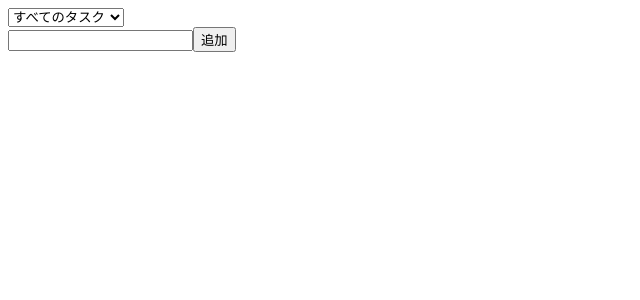
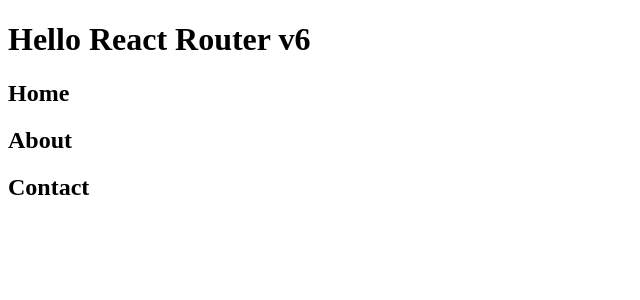
Before and after one commit to k-haruaki/vite-react-ts-app, a React (Vite) app: page / in a window 1280 px wide. Shown: the top 300 px of the page, without its empty margins (0-640 px from the left). Built offline with nearby package versions, Linux system fonts and the light colour scheme.

Commit message:
ルーティング確認用のコンポーネントを実装

```diff
--- a/src/App.tsx
+++ b/src/App.tsx
@@ -1,133 +1,14 @@
-import { useState } from 'react';
+import { About, Contact, Home } from './routes/index';
 
-type Todo = {
-  value: string;
-  readonly id: number;
-  checked: boolean;
-  removed: boolean;
-};
-
-type Filter = 'all' | 'checked' | 'unchecked' | 'removed';
-
-export const App = () => {
-  const [text, setText] = useState('');
-  const [todos, setTodos] = useState<Todo[]>([]);
-  const [filter, setFilter] = useState<Filter>('all');
-
-  const handleChange = (e: React.ChangeEvent<HTMLInputElement>) => {
-    setText(e.target.value);
-  };
-
-  const handleSubmit = () => {
-    if (!text) return;
-
-    const newTodo: Todo = {
-      value: text,
-      id: new Date().getTime(),
-      checked: false,
-      removed: false,
-    };
-
-    setTodos((todos) => [newTodo, ...todos]);
-    setText('');
-  };
-
-  const handleTodo = <K extends keyof Todo, V extends Todo[K]>(
-    id: number,
-    key: K,
-    value: V,
-  ) => {
-    setTodos((todos) => {
-      const newTodos = todos.map((todo) => {
-        if (todo.id === id) {
-          return { ...todo, [key]: value };
-        }
-        return todo;
-      });
-
-      return newTodos;
-    });
-  };
-
-  const handleSort = (filter: Filter) => {
-    setFilter(filter);
-  };
-
-  const handleEmpty = () => {
-    setTodos((todos) => todos.filter((todo) => !todo.removed));
-  };
-
-  const filteredTodos = todos.filter((todo) => {
-    switch (filter) {
-      case 'all':
-        return !todo.removed;
-      case 'checked':
-        return todo.checked && !todo.removed;
-      case 'unchecked':
-        return !todo.checked && !todo.removed;
-      case 'removed':
-        return todo.removed;
-      default:
-        return todo;
-    }
-  });
-
+const App = () => {
   return (
     <div>
-      <select
-        defaultValue="all"
-        onChange={(e) => handleSort(e.target.value as Filter)}
-      >
-        <option value="all">すべてのタスク</option>
-        <option value="checked">完了したタスク</option>
-        <option value="unchecked">現在のタスク</option>
-        <option value="removed">ごみ箱</option>
-      </select>
-      {filter === 'removed' ? (
-        <button
-          onClick={handleEmpty}
-          disabled={todos.filter((todo) => todo.removed).length === 0}
-        >
-          ごみ箱を空にする
-        </button>
-      ) : (
-        filter !== 'checked' && (
-          <form
-            onSubmit={(e) => {
-              e.preventDefault();
-              handleSubmit();
-            }}
-          >
-            <input type="text" value={text} onChange={(e) => handleChange(e)} />
-            <input type="submit" value="追加" onSubmit={handleSubmit} />
-          </form>
-        )
-      )}
-      <ul>
-        {filteredTodos.map((todo) => {
-          return (
-            <li key={todo.id}>
-              <input
-                type="checkbox"
-                disabled={todo.removed}
-                checked={todo.checked}
-                onChange={() => handleTodo(todo.id, 'checked', !todo.checked)}
-              />
-              <input
-                type="text"
-                disabled={todo.checked || todo.removed}
-                value={todo.value}
-                onChange={(e) => handleTodo(todo.id, 'value', e.target.value)}
-              />
-              <button
-                onClick={() => handleTodo(todo.id, 'removed', !todo.removed)}
-              >
-                {todo.removed ? '復元' : '削除'}
-              </button>
-            </li>
-          );
-        })}
-      </ul>
+      <h1>Hello React Router v6</h1>
+      <Home />
+      <About />
+      <Contact />
     </div>
   );
 };
+
+export default App;
--- /dev/null
+++ b/src/routes/about.tsx
@@ -0,0 +1,5 @@
+const About = () => {
+  return <h2>About</h2>;
+};
+
+export { About };
--- /dev/null
+++ b/src/routes/contact.tsx
@@ -0,0 +1,5 @@
+const Contact = () => {
+  return <h2>Contact</h2>;
+};
+
+export { Contact };
--- /dev/null
+++ b/src/routes/home.tsx
@@ -0,0 +1,5 @@
+const Home = () => {
+  return <h2>Home</h2>;
+};
+
+export { Home };
--- /dev/null
+++ b/src/routes/index.tsx
@@ -0,0 +1,3 @@
+export * from './about';
+export * from './contact';
+export * from './home';
```
Also changed, not shown: src/Todo.tsx (added, +135 -0 lines), src/main.tsx (+6 -9 lines).
